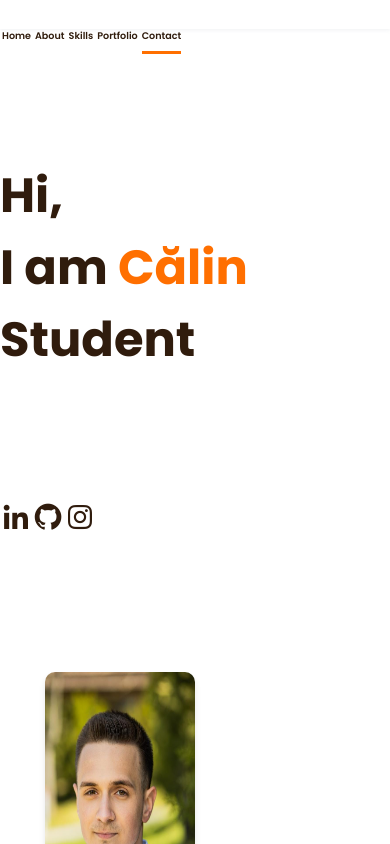
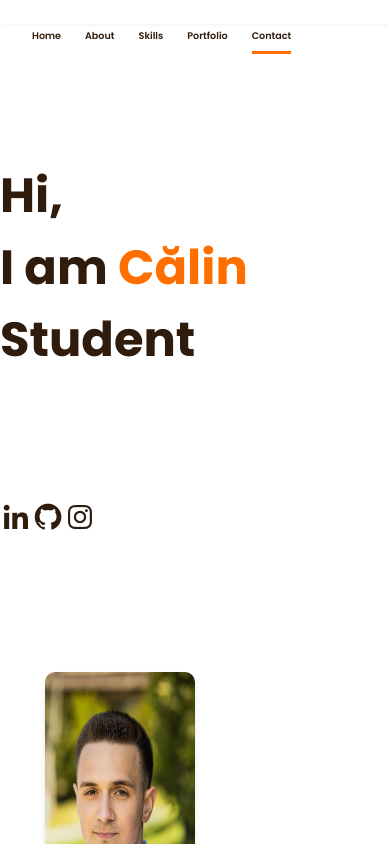
Before and after one commit to StroiaCalin/Resume4, a React (Vite) app: page / in a window 390 px wide. Shown: the top 844 px of the page. Built offline with nearby package versions, Linux system fonts and the light colour scheme.

Commit message:
thirty-five

```diff
--- a/public/styles.css
+++ b/public/styles.css
@@ -459,7 +459,7 @@ img {
 
 @media (max-width: 393px) {
   .nav {
-    padding: 0; /* Nu adăugăm padding la nav */
+    padding: 10px; /* Nu adăugăm padding la nav */
   }
 
   .nav__list {
@@ -468,13 +468,13 @@ img {
     align-items: center;
     width: 100%;
     margin: 0; /* Eliminăm marginile */
-    padding: 0; /* Eliminăm padding-ul pentru a menține un aspect compact */
+    padding: 10px; /* Eliminăm padding-ul pentru a menține un aspect compact */
   }
 
   .nav__item {
     flex-grow: 1; /* Fiecare element se extinde pentru a umple spațiul disponibil */
     margin: 0 2px; /* Adăugăm un mic margin lateral între elemente pentru separare */
-    padding: 0; /* Eliminăm padding-ul intern */
+    padding: 10px; /* Eliminăm padding-ul intern */
   }
 
   .nav__link {
@@ -494,7 +494,7 @@ img {
   }
 
   .l-header {
-    height: 1.8rem; /* Menținem înălțimea redusă pentru header */
+    height: 1.5rem; /* Menținem înălțimea redusă pentru header */
   }
   /* Ajustarea și centrarea imaginii */
   .home__img {
```
